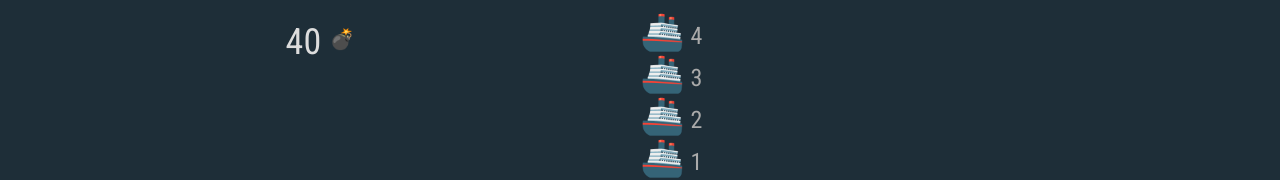
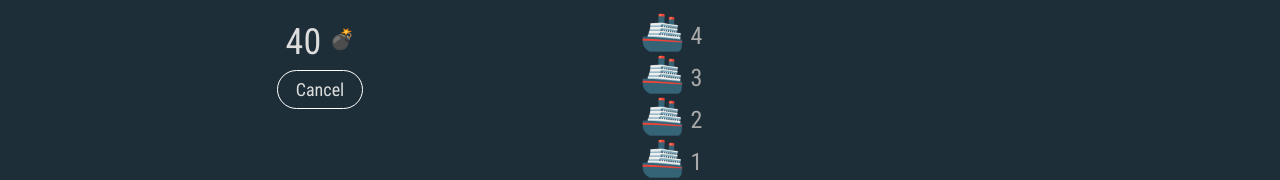
Before and after one commit to shady356/battle-ship, a Vue app: page /#/theGame in a window 1280 px wide. Shown: the part 489-669 px from the top of the page. Built offline with nearby package versions, Linux system fonts and the light colour scheme.

Commit message:
base button added

```diff
--- a/src/App.vue
+++ b/src/App.vue
@@ -28,4 +28,14 @@ body {
   text-align: center;
   color: #aaa;
 }
+
+.noSelect {
+  -webkit-touch-callout: none; /* iOS Safari */
+    -webkit-user-select: none; /* Safari */
+     -khtml-user-select: none; /* Konqueror HTML */
+       -moz-user-select: none; /* Old versions of Firefox */
+        -ms-user-select: none; /* Internet Explorer/Edge */
+            user-select: none; /* Non-prefixed version, currently
+                                  supported by Chrome, Opera and Firefox */
+}
 </style>
--- /dev/null
+++ b/src/components/base/BaseButton.vue
@@ -0,0 +1,46 @@
+<template>
+  <button
+    @click="emitAction()"
+    class="noSelect">
+    <slot/>
+  </button>
+</template>
+
+<script>
+export default {
+  name: 'base-button',
+  data() {
+    return {
+
+    }
+  },
+  methods: {
+    emitAction() {
+      this.$emit('click')
+    }
+  }
+}
+</script>
+
+<style scoped>
+  button {
+    background: #fff;
+    border: 1px solid transparent;
+    border-radius: 20px;
+    cursor: pointer;
+    font-size: 18px;
+    font-family: 'Roboto Condensed', sans-serif;
+    font-weight: 700;
+    padding: 8px 18px;
+  }
+  .ghost {
+    background: none;
+    border: 1px solid #fff;
+    font-weight: 400;
+    color: #ddd;
+  }
+  .ghost:hover {
+    background: #ffffff22;
+    border-color: #ffffff11;
+  }
+</style>
--- a/src/views/TheGame.vue
+++ b/src/views/TheGame.vue
@@ -13,7 +13,10 @@
     <div class="dashboard">
 
       <div class="attempts">
-        {{attempts}} <span>💣</span>
+        {{attempts}} <span>💣</span><br>
+        <base-button class="ghost">
+          Cancel
+        </base-button>
       </div>
 
       <div class="ships">
@@ -30,11 +33,13 @@
 </template>
 
 <script>
+import BaseButton from '@/components/base/BaseButton.vue'
 import Board from "@/components/Board.vue";
 export default {
   name: "TheGame",
   components: {
-    Board
+    Board,
+    BaseButton
   },
   data() {
     return {
@@ -49,6 +54,9 @@ export default {
     this.generateShips()
   },
   methods: {
+    foobar() {
+      alert('foobar')
+    },
     generateShips() {
       for(let i = 0; i < this.shipsToUse.length; i++) {
 
@@ -93,11 +101,9 @@ export default {
           return coordinates
 
         } else {
-          console.log('is taken')
           return false
         }
       } else {
-        console.log('intercepts')
         return false
       }
 
@@ -126,7 +132,6 @@ export default {
         //let counter = 0
 
         return this.takenCoordinates.some( takenCoord => {
-          console.log(takenCoord)
           return coords.some(coord => {
             let string = (coord.r + '' + coord.c ).toString()
 
```
